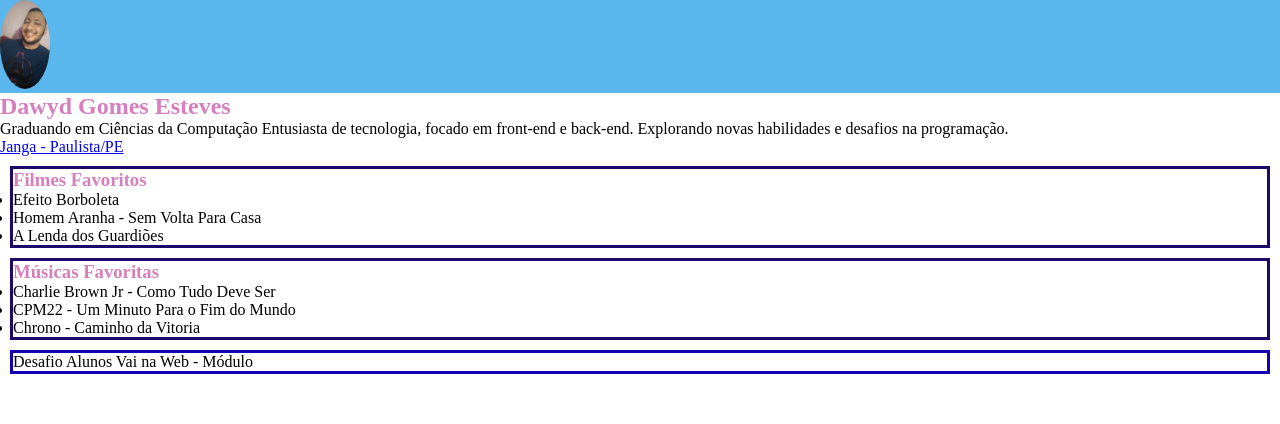
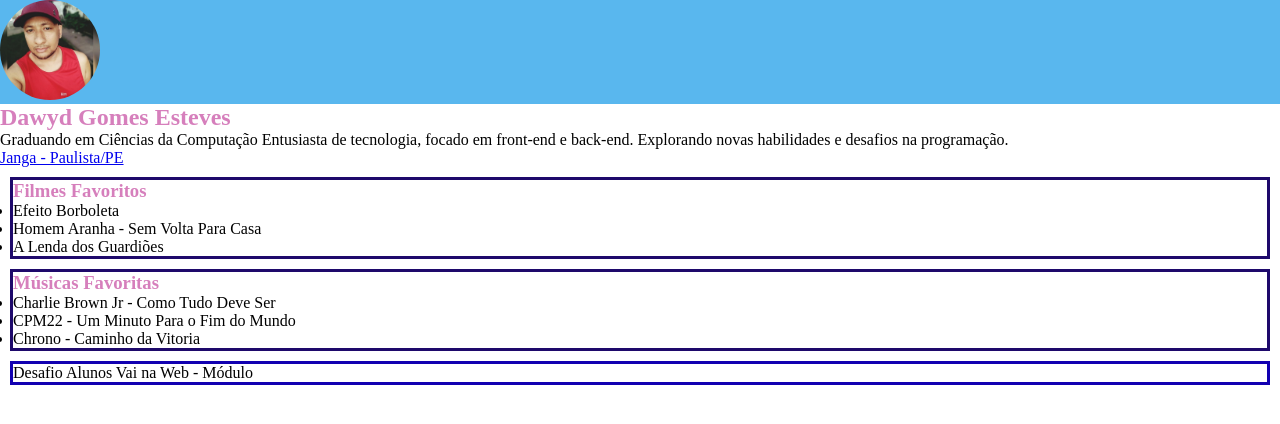
Before and after one commit to LordeDawyd/MiniBio, a plain HTML site: page index.html in a window 1280 px wide. Drawn offline with Linux system fonts and the light colour scheme.

Commit message:
Alteração na foto

```diff
--- a/index.html
+++ b/index.html
@@ -10,7 +10,7 @@
 
 <body>
     <header>
-        <img src="/foto.jpg" alt="foto de= Dawyd">
+        <img src="/foto2.jpeg" alt="foto de= Dawyd">
 
     </header>
     <main>
--- a/style.scss
+++ b/style.scss
@@ -5,7 +5,7 @@
 }
 
 img {
-    width: 50px;
+    width: 100px;
     border-radius: 100%;
 }
 header {
@@ -15,7 +15,7 @@ header {
 h1,h3{
     color: rgb(214, 127, 188);
 }.section{
-    border: solid rgb(255, 0, 0);
+    border: solid ;
     margin: 10px;
     border-color: rgb(30, 9, 107);
 }
```
Also changed, not shown: foto2.jpeg (added), style.css, 1 other file.
